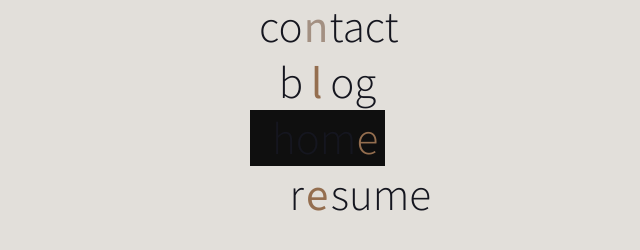
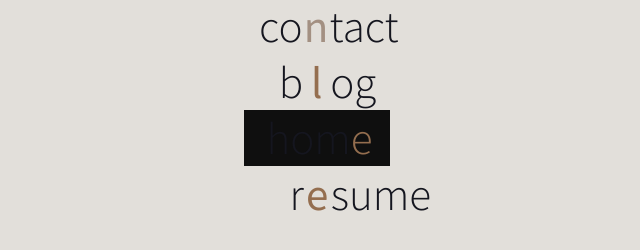
Before and after one commit to pengineered/pengineered.github.io, a Jekyll site: the page built from index.md, in a window 1280 px wide. Shown: the part 476-726 px from the top of the page, without its empty margins (323-963 px from the left). Built offline with Jekyll 4.4.1, drawn with Linux system fonts in a browser that asks for light colours; nearby versions of some CDN libraries.

Commit message:
Trial #2

```diff
--- a/css/acrostic.css
+++ b/css/acrostic.css
@@ -114,7 +114,7 @@ a:hover:before {
 
 .home{
   background-color: #0f0f0f;
-  width: 2.5rem;
+  width: 2.75rem;
   padding-left: 0.5rem;
 }
 
```
